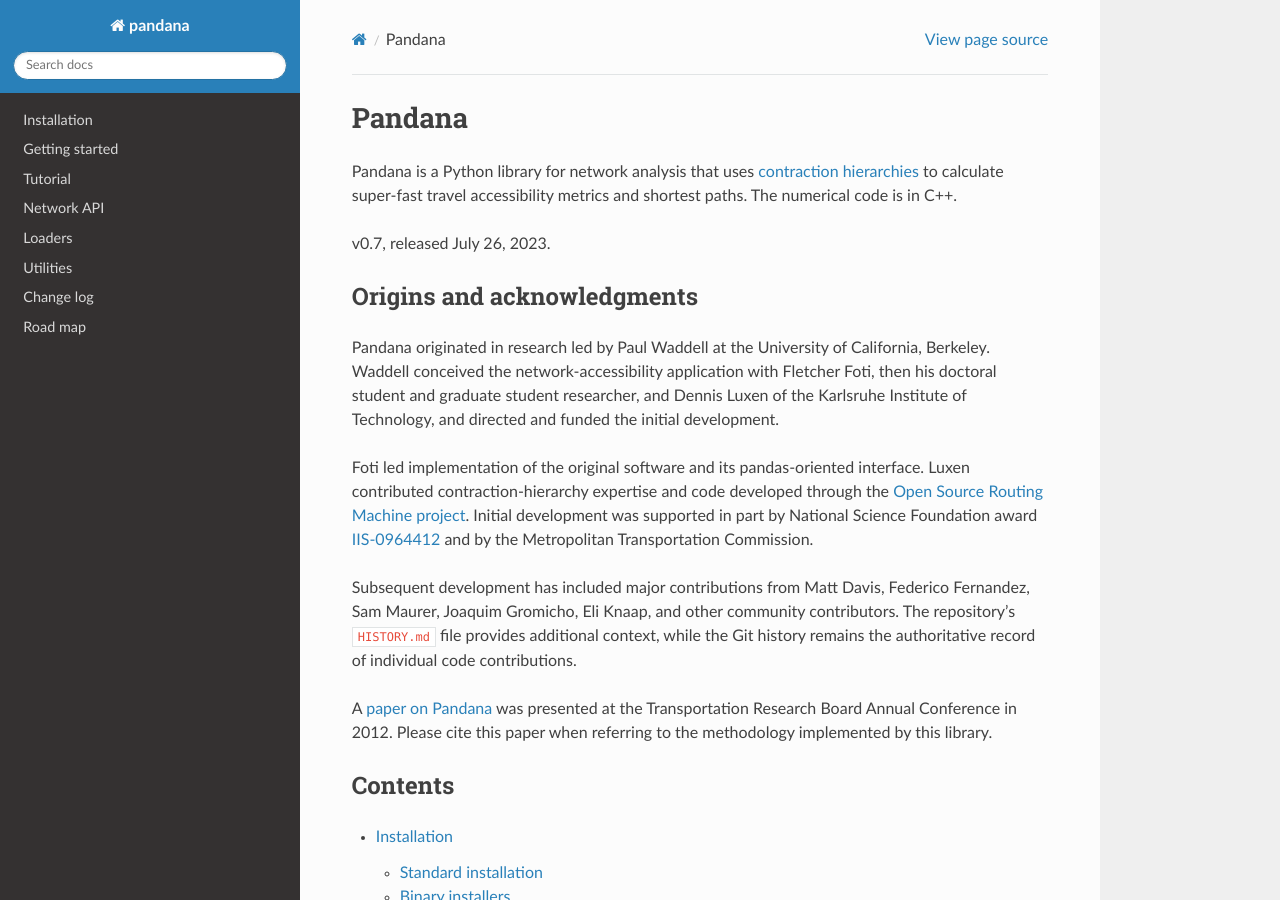
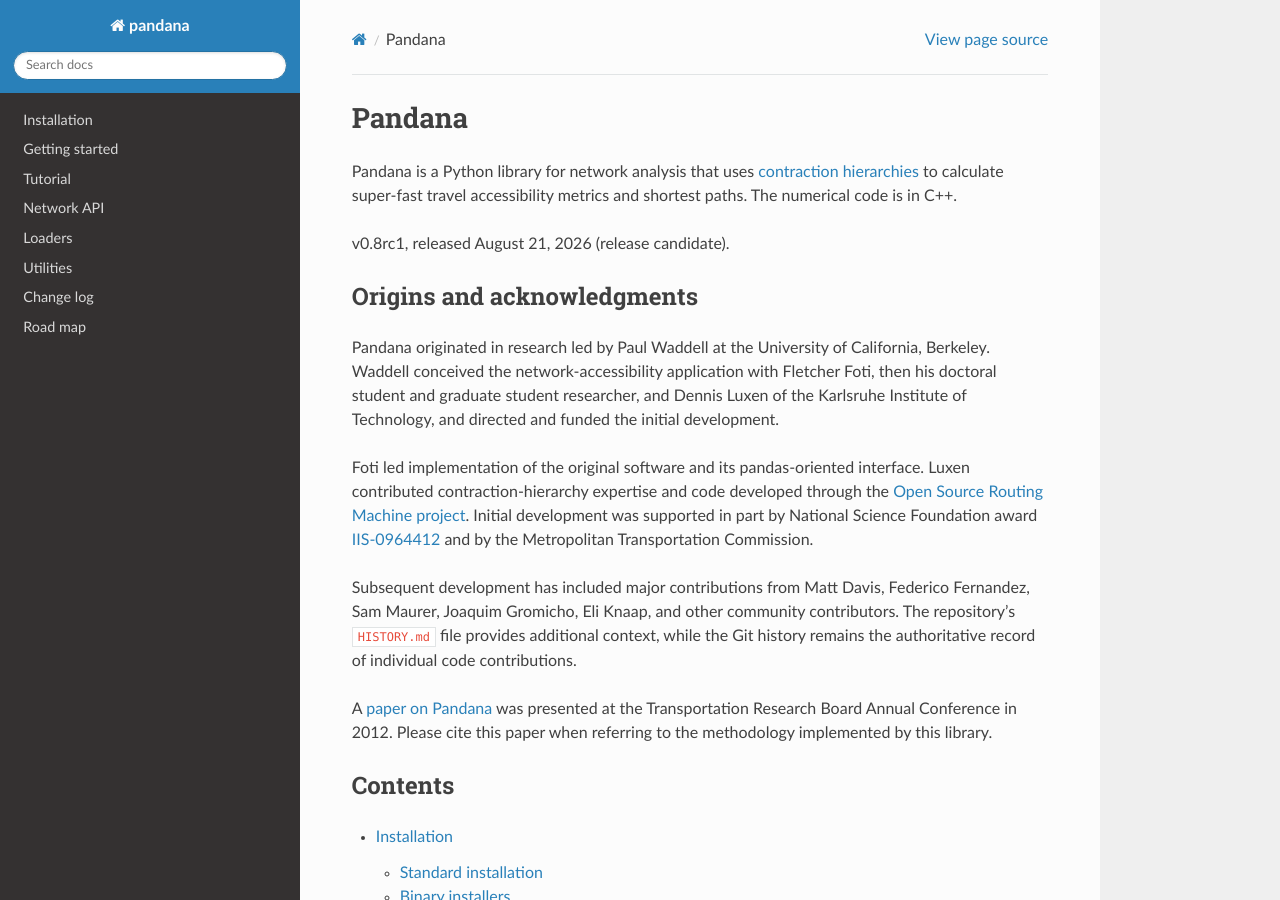
Before and after one commit to UDST/pandana, a Sphinx documentation site: the page built from docs/source/index.rst, in a window 1280 px wide and 900 px high. Built offline with Sphinx 7.4.7 and the Read the Docs theme 3.1.0, drawn with Linux system fonts in a browser that asks for light colours.

Commit message:
Version 0.8rc1

```diff
--- a/docs/source/conf.py
+++ b/docs/source/conf.py
@@ -57,9 +57,9 @@
 # built documents.
 #
 # The short X.Y version.
-version = '0.7'
+version = '0.8'
 # The full version, including alpha/beta/rc tags.
-release = '0.7'
+release = '0.8rc1'
 
 # The language for content autogenerated by Sphinx. Refer to documentation
 # for a list of supported languages.
--- a/docs/source/index.rst
+++ b/docs/source/index.rst
@@ -8,7 +8,7 @@
 
 Pandana is a Python library for network analysis that uses `contraction hierarchies <https://en.wikipedia.org/wiki/Contraction_hierarchies>`_ to calculate super-fast travel accessibility metrics and shortest paths. The numerical code is in C++.
 
-v0.7, released July 26, 2023.
+v0.8rc1, released August 21, 2026 (release candidate).
 
 
 Origins and acknowledgments
--- a/pandana/__init__.py
+++ b/pandana/__init__.py
@@ -1,3 +1,3 @@
 from .network import Network
 
-version = __version__ = '0.7'
+version = __version__ = '0.8rc1'
--- a/setup.py
+++ b/setup.py
@@ -96,7 +96,7 @@
 # Standard setup
 ###############################################
 
-version = "0.7"
+version = "0.8rc1"
 
 packages = find_packages(exclude=["*.tests", "*.tests.*", "tests.*", "tests"])
 
```
Also changed, not shown: CHANGELOG.md (+10 -8 lines).
